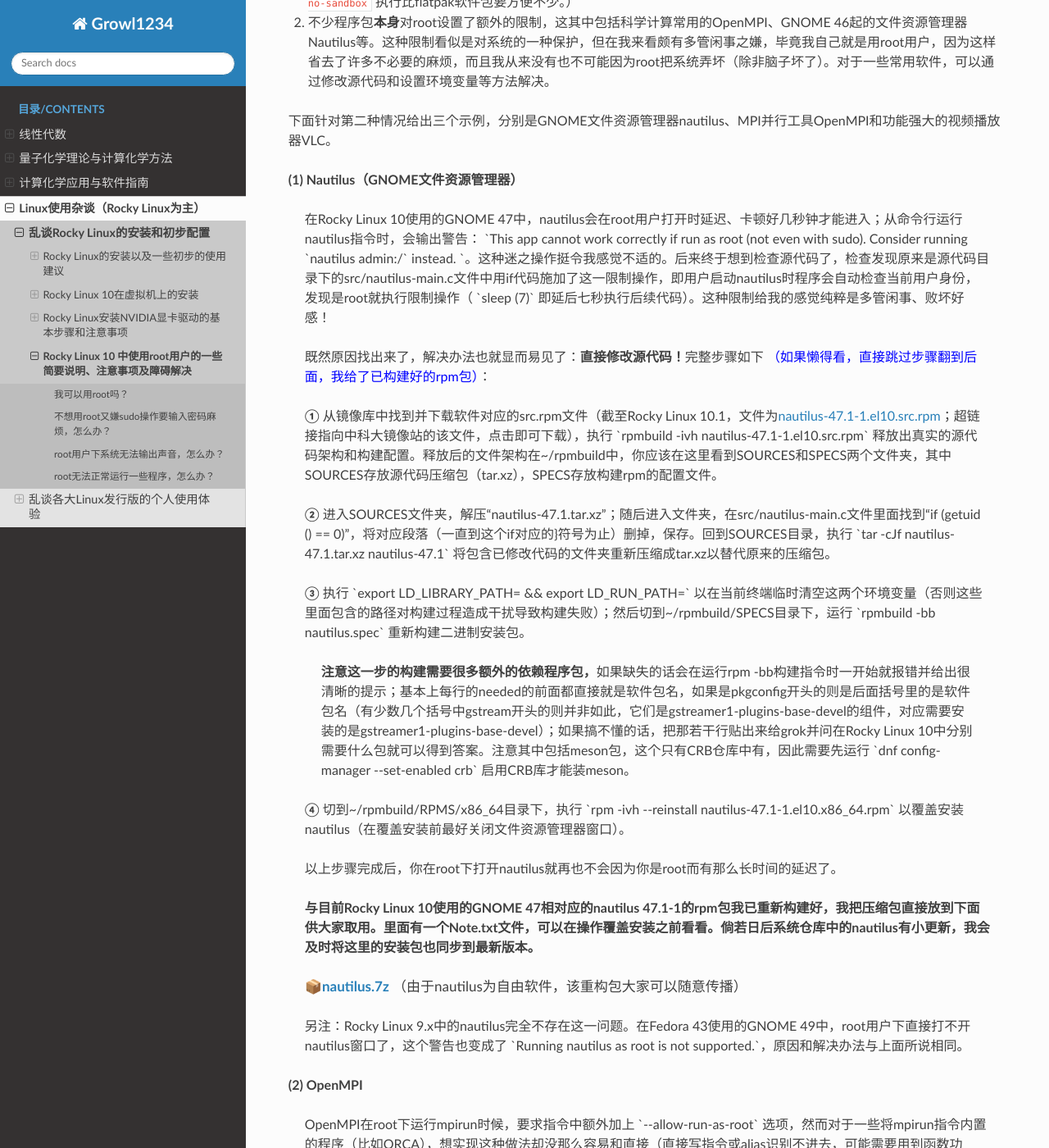
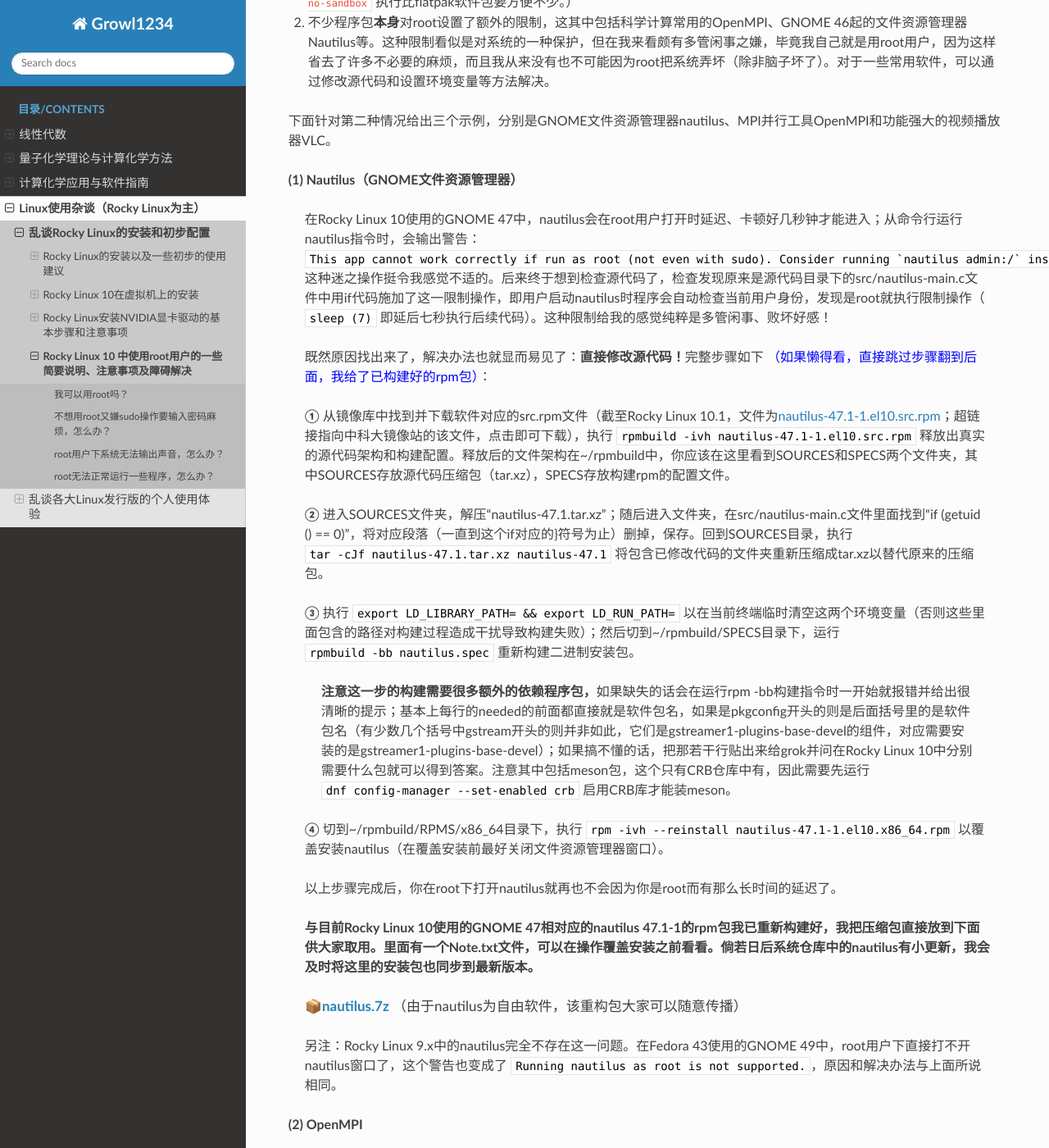
Before and after one commit to Growl1234/RTDProject, a Sphinx documentation site: the page built from source/linux/rocky/root.md, in a window 1280 px wide and 1400 px high, scrolled down 1035 px. Shown: the whole window at 82% size. Built offline with Sphinx 7.4.7 and the Read the Docs theme 3.1.0, drawn with Linux system fonts in a browser that asks for light colours; some of the changed text lies outside the part shown.

Commit message:
Revert part of the last change due to incompatibility

````diff
--- a/source/linux/rocky/root.md
+++ b/source/linux/rocky/root.md
@@ -29,7 +29,7 @@
 **(1) Nautilus（GNOME文件资源管理器）**
 
 <p style="margin-left: 20px; margin-right: 20px;">
-在Rocky Linux 10使用的GNOME 47中，nautilus会在root用户打开时延迟、卡顿好几秒钟才能进入；从命令行运行nautilus指令时，会输出警告： `This app cannot work correctly if run as root (not even with sudo). Consider running `nautilus admin:/` instead. `。这种迷之操作挺令我感觉不适的。后来终于想到检查源代码了，检查发现原来是源代码目录下的src/nautilus-main.c文件中用if代码施加了这一限制操作，即用户启动nautilus时程序会自动检查当前用户身份，发现是root就执行限制操作（ `sleep (7)` 即延后七秒执行后续代码）。这种限制给我的感觉纯粹是多管闲事、败坏好感！
+在Rocky Linux 10使用的GNOME 47中，nautilus会在root用户打开时延迟、卡顿好几秒钟才能进入；从命令行运行nautilus指令时，会输出警告： <code style="font-size: 14px;">This app cannot work correctly if run as root (not even with sudo). Consider running `nautilus admin:/` instead. </code>。这种迷之操作挺令我感觉不适的。后来终于想到检查源代码了，检查发现原来是源代码目录下的src/nautilus-main.c文件中用if代码施加了这一限制操作，即用户启动nautilus时程序会自动检查当前用户身份，发现是root就执行限制操作（ <code style="font-size: 14px;">sleep (7)</code> 即延后七秒执行后续代码）。这种限制给我的感觉纯粹是多管闲事、败坏好感！
 </p>
 
 <p style="margin-left: 20px; margin-right: 20px;">
@@ -37,23 +37,23 @@
 </p>
 
 <p style="margin-left: 20px; margin-right: 20px;">
-<strong>①</strong> 从镜像库中找到并下载软件对应的src.rpm文件（截至Rocky Linux 10.1，文件为<a href="https://mirrors.ustc.edu.cn/rocky/10/AppStream/source/tree/Packages/n/nautilus-47.1-1.el10.src.rpm">nautilus-47.1-1.el10.src.rpm</a>；超链接指向中科大镜像站的该文件，点击即可下载），执行 `rpmbuild -ivh nautilus-47.1-1.el10.src.rpm` 释放出真实的源代码架构和构建配置。释放后的文件架构在~/rpmbuild中，你应该在这里看到SOURCES和SPECS两个文件夹，其中SOURCES存放源代码压缩包（tar.xz），SPECS存放构建rpm的配置文件。
+<strong>①</strong> 从镜像库中找到并下载软件对应的src.rpm文件（截至Rocky Linux 10.1，文件为<a href="https://mirrors.ustc.edu.cn/rocky/10/AppStream/source/tree/Packages/n/nautilus-47.1-1.el10.src.rpm">nautilus-47.1-1.el10.src.rpm</a>；超链接指向中科大镜像站的该文件，点击即可下载），执行 <code style="font-size: 14px;">rpmbuild -ivh nautilus-47.1-1.el10.src.rpm</code> 释放出真实的源代码架构和构建配置。释放后的文件架构在~/rpmbuild中，你应该在这里看到SOURCES和SPECS两个文件夹，其中SOURCES存放源代码压缩包（tar.xz），SPECS存放构建rpm的配置文件。
 </p>
 
 <p style="margin-left: 20px; margin-right: 20px;">
-<strong>②</strong> 进入SOURCES文件夹，解压“nautilus-47.1.tar.xz”；随后进入文件夹，在src/nautilus-main.c文件里面找到“if (getuid () == 0)”，将对应段落（一直到这个if对应的}符号为止）删掉，保存。回到SOURCES目录，执行 `tar -cJf nautilus-47.1.tar.xz  nautilus-47.1` 将包含已修改代码的文件夹重新压缩成tar.xz以替代原来的压缩包。
+<strong>②</strong> 进入SOURCES文件夹，解压“nautilus-47.1.tar.xz”；随后进入文件夹，在src/nautilus-main.c文件里面找到“if (getuid () == 0)”，将对应段落（一直到这个if对应的}符号为止）删掉，保存。回到SOURCES目录，执行 <code style="font-size: 14px;">tar -cJf nautilus-47.1.tar.xz  nautilus-47.1</code> 将包含已修改代码的文件夹重新压缩成tar.xz以替代原来的压缩包。
 </p>
 
 <p style="margin-left: 20px; margin-right: 20px;">
-<strong>③</strong> 执行 `export LD_LIBRARY_PATH= && export LD_RUN_PATH=` 以在当前终端临时清空这两个环境变量（否则这些里面包含的路径对构建过程造成干扰导致构建失败）；然后切到~/rpmbuild/SPECS目录下，运行 `rpmbuild -bb nautilus.spec` 重新构建二进制安装包。
+<strong>③</strong> 执行 <code style="font-size: 14px;">export LD_LIBRARY_PATH= && export LD_RUN_PATH=</code> 以在当前终端临时清空这两个环境变量（否则这些里面包含的路径对构建过程造成干扰导致构建失败）；然后切到~/rpmbuild/SPECS目录下，运行 <code style="font-size: 14px;">rpmbuild -bb nautilus.spec</code> 重新构建二进制安装包。
 </p>
 
 <p style="margin-left: 40px; margin-right: 40px;">
-<strong>注意这一步的构建需要很多额外的依赖程序包，</strong>如果缺失的话会在运行rpm -bb构建指令时一开始就报错并给出很清晰的提示；基本上每行的needed的前面都直接就是软件包名，如果是pkgconfig开头的则是后面括号里的是软件包名（有少数几个括号中gstream开头的则并非如此，它们是gstreamer1-plugins-base-devel的组件，对应需要安装的是gstreamer1-plugins-base-devel）；如果搞不懂的话，把那若干行贴出来给grok并问在Rocky Linux 10中分别需要什么包就可以得到答案。注意其中包括meson包，这个只有CRB仓库中有，因此需要先运行 `dnf config-manager --set-enabled crb` 启用CRB库才能装meson。
+<strong>注意这一步的构建需要很多额外的依赖程序包，</strong>如果缺失的话会在运行rpm -bb构建指令时一开始就报错并给出很清晰的提示；基本上每行的needed的前面都直接就是软件包名，如果是pkgconfig开头的则是后面括号里的是软件包名（有少数几个括号中gstream开头的则并非如此，它们是gstreamer1-plugins-base-devel的组件，对应需要安装的是gstreamer1-plugins-base-devel）；如果搞不懂的话，把那若干行贴出来给grok并问在Rocky Linux 10中分别需要什么包就可以得到答案。注意其中包括meson包，这个只有CRB仓库中有，因此需要先运行 <code style="font-size: 14px;">dnf config-manager --set-enabled crb</code> 启用CRB库才能装meson。
 </p>
 
 <p style="margin-left: 20px; margin-right: 20px;">
-<strong>④</strong> 切到~/rpmbuild/RPMS/x86_64目录下，执行 `rpm -ivh --reinstall nautilus-47.1-1.el10.x86_64.rpm` 以覆盖安装nautilus（在覆盖安装前最好关闭文件资源管理器窗口）。
+<strong>④</strong> 切到~/rpmbuild/RPMS/x86_64目录下，执行 <code style="font-size: 14px;">rpm -ivh --reinstall nautilus-47.1-1.el10.x86_64.rpm</code> 以覆盖安装nautilus（在覆盖安装前最好关闭文件资源管理器窗口）。
 </p>
 
 <p style="margin-left: 20px; margin-right: 20px;">
@@ -70,13 +70,13 @@
 </p>
 
 <p style="margin-left: 20px; margin-right: 20px;">
-另注：Rocky Linux 9.x中的nautilus完全不存在这一问题。在Fedora 43使用的GNOME 49中，root用户下直接打不开nautilus窗口了，这个警告也变成了 `Running nautilus as root is not supported.`，原因和解决办法与上面所说相同。
+另注：Rocky Linux 9.x中的nautilus完全不存在这一问题。在Fedora 43使用的GNOME 49中，root用户下直接打不开nautilus窗口了，这个警告也变成了 <code style="font-size: 14px;">Running nautilus as root is not supported.</code>，原因和解决办法与上面所说相同。
 </p>
 
 **(2) OpenMPI**
 
 <p style="margin-left: 20px; margin-right: 20px;">
-OpenMPI在root下运行mpirun时候，要求指令中额外加上 `--allow-run-as-root` 选项，然而对于一些将mpirun指令内置的程序（比如ORCA），想实现这种做法却没那么容易和直接（直接写指令或alias识别不进去，可能需要用到函数功能）。想要避免这种情况，同时让自己不再需要加 `--allow-run-as-root`，可以通过<strong>写入环境变量</strong>来解决，即往~/.bashrc文件中加入以下两行：
+OpenMPI在root下运行mpirun时候，要求指令中额外加上 <code style="font-size: 14px;">--allow-run-as-root</code> 选项，然而对于一些将mpirun指令内置的程序（比如ORCA），想实现这种做法却没那么容易和直接（直接写指令或alias识别不进去，可能需要用到函数功能）。想要避免这种情况，同时让自己不再需要加 <code style="font-size: 14px;">--allow-run-as-root</code>，可以通过<strong>写入环境变量</strong>来解决，即往~/.bashrc文件中加入以下两行：
 </p>
 
 ```bash
@@ -85,7 +85,7 @@ export OMPI_ALLOW_RUN_AS_ROOT_CONFIRM=1
 ```
 
 <p style="margin-left: 20px; margin-right: 20px;">
-这样，在 `source ~/.bashrc` 或者打开新终端后，就可以不加 `--allow-run-as-root` 直接运行mpirun任务了。
+这样，在 <code style="font-size: 14px;">source ~/.bashrc</code> 或者打开新终端后，就可以不加 <code style="font-size: 14px;">--allow-run-as-root</code> 直接运行mpirun任务了。
 </p>
 
 <p style="margin-left: 20px; margin-right: 20px;">
@@ -95,5 +95,5 @@ export OMPI_ALLOW_RUN_AS_ROOT_CONFIRM=1
 **(3) VLC**
 
 <p style="margin-left: 20px; margin-right: 20px;">
-VLC是Linux下功能最强大的视频播放器之一，该程序默认在root用户中无法启动。解决方法很简单：运行指令 `sed -i 's/geteuid/getppid/' /usr/bin/vlc`（显然也是将getuid相应步骤去掉）。
+VLC是Linux下功能最强大的视频播放器之一，该程序默认在root用户中无法启动。解决方法很简单：运行指令 <code style="font-size: 14px;">sed -i 's/geteuid/getppid/' /usr/bin/vlc</code>（显然也是将getuid相应步骤去掉）。
 </p>
````
